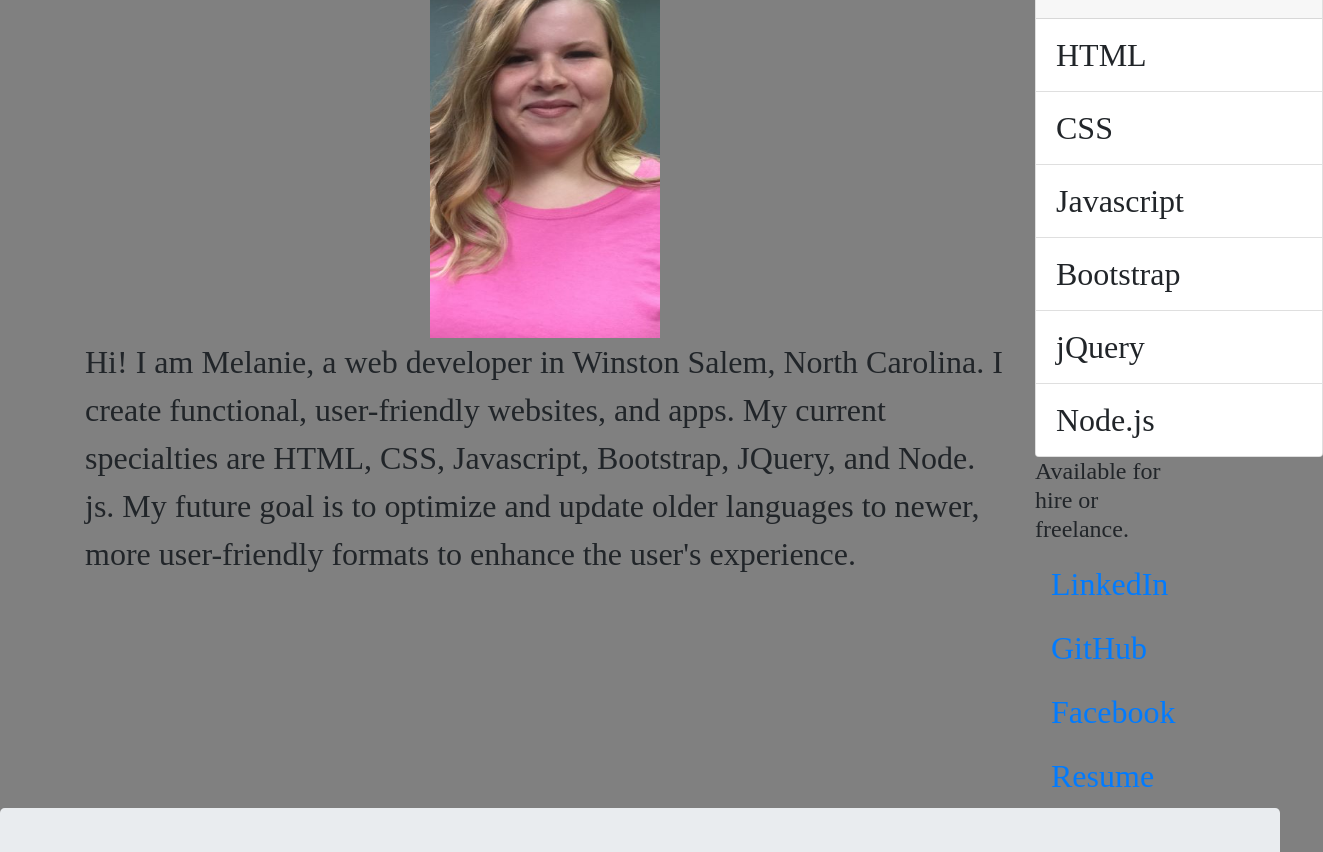
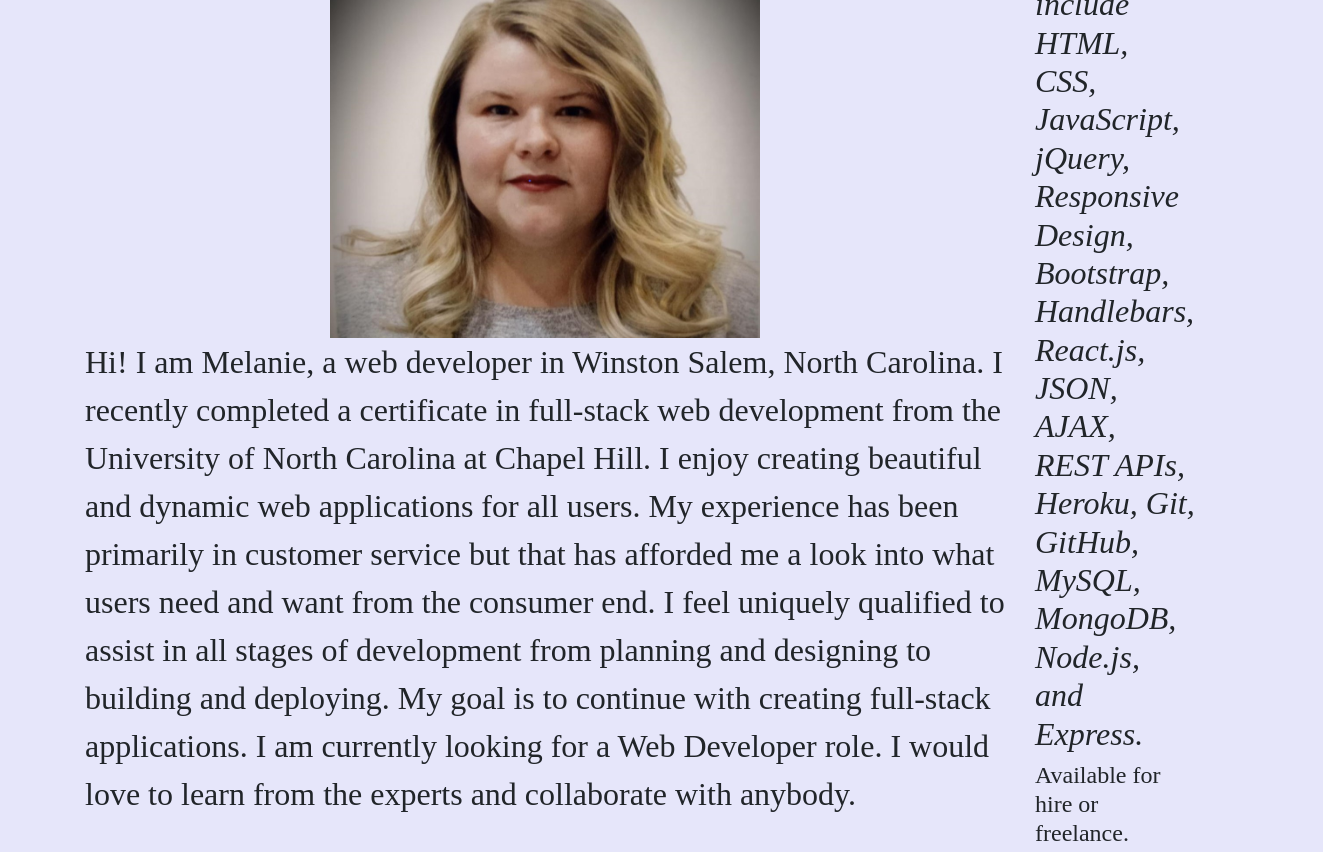
Before and after one commit to MStuart90/ResponsivePortfolio, a plain HTML site: page index.html in a window 1280 px wide. Shown: the part 432-1284 px from the top of the page, 1323 px wide, since content can reach past the window. Drawn offline with nearby package versions, Linux system fonts and the light colour scheme.

Commit message:
updating portfolio with newest tecnologies learned and projects.

```diff
--- a/index.html
+++ b/index.html
@@ -51,31 +51,15 @@
           <div class="col-md-10">
             <!-- <h2>About Me</h2> -->
 
-            <img src="./Img/NewestHeadshot.PNG" alt="Melanie"
-              style="width:230px;height:430px;">
-            <p>Hi! I am Melanie, a web developer in Winston Salem, North Carolina.
-            I create functional, user-friendly websites, and apps. My current specialties are HTML, CSS, Javascript, Bootstrap, JQuery, and Node. js. My future goal is to optimize and update older languages to newer, more user-friendly formats to enhance the user's experience.</p>
+            <img src="./Img/with greyed edge3.jpg" alt="Melanie"
+              style="width:430px;height:430px;">
+            <p>Hi! I am Melanie, a web developer in Winston Salem, North Carolina. I recently completed a certificate in full-stack web development from the University of North Carolina at Chapel Hill. I enjoy creating beautiful and dynamic web applications for all users. My experience has been primarily in customer service but that has afforded me a look into what users need and want from the consumer end. I feel uniquely qualified to assist in all stages of development from planning and designing to building and deploying. My goal is to continue with creating full-stack applications. I am currently looking for a Web Developer role. I would love to learn from the experts and collaborate with anybody.</p>
 
 
             <hr class="d-sm-none">
           </div>
           <div class="col-md-2">
-            <h2>Tecnical Skills</h2>
-            <div class="card" style="width: 18rem;">
-              <div class="card-header">
-
-              </div>
-              <ul class="list-group list-group-flush">
-                <li class="list-group-item">HTML</li>
-                <li class="list-group-item">CSS</li>
-                <li class="list-group-item">Javascript</li>
-                <li class="list-group-item">Bootstrap</li>
-                <li class="list-group-item">jQuery</li>
-                <li class="list-group-item">Node.js</li>
-              </ul>
-            </div>
-
-
+            <h2>Tecnical Skills include  HTML, CSS, JavaScript, jQuery, Responsive Design, Bootstrap, Handlebars, React.js, JSON, AJAX, REST APIs, Heroku, Git, GitHub, MySQL, MongoDB, Node.js, and Express.</h2>
 
 
 
--- a/style.css
+++ b/style.css
@@ -1,4 +1,4 @@
-body {background-color: grey;}
+body {background-color: lavender;}
 
 
 .NewestHeadshotportfolio2 {
```
Also changed, not shown: portfolio.html (+10 -0 lines), Img/No-brainer Trainer.PNG (added), Img/Workout- Tracker.PNG (added), Img/noExpressNoteTaker pic.PNG (added), Img/with greyed edge3.jpg (added).
